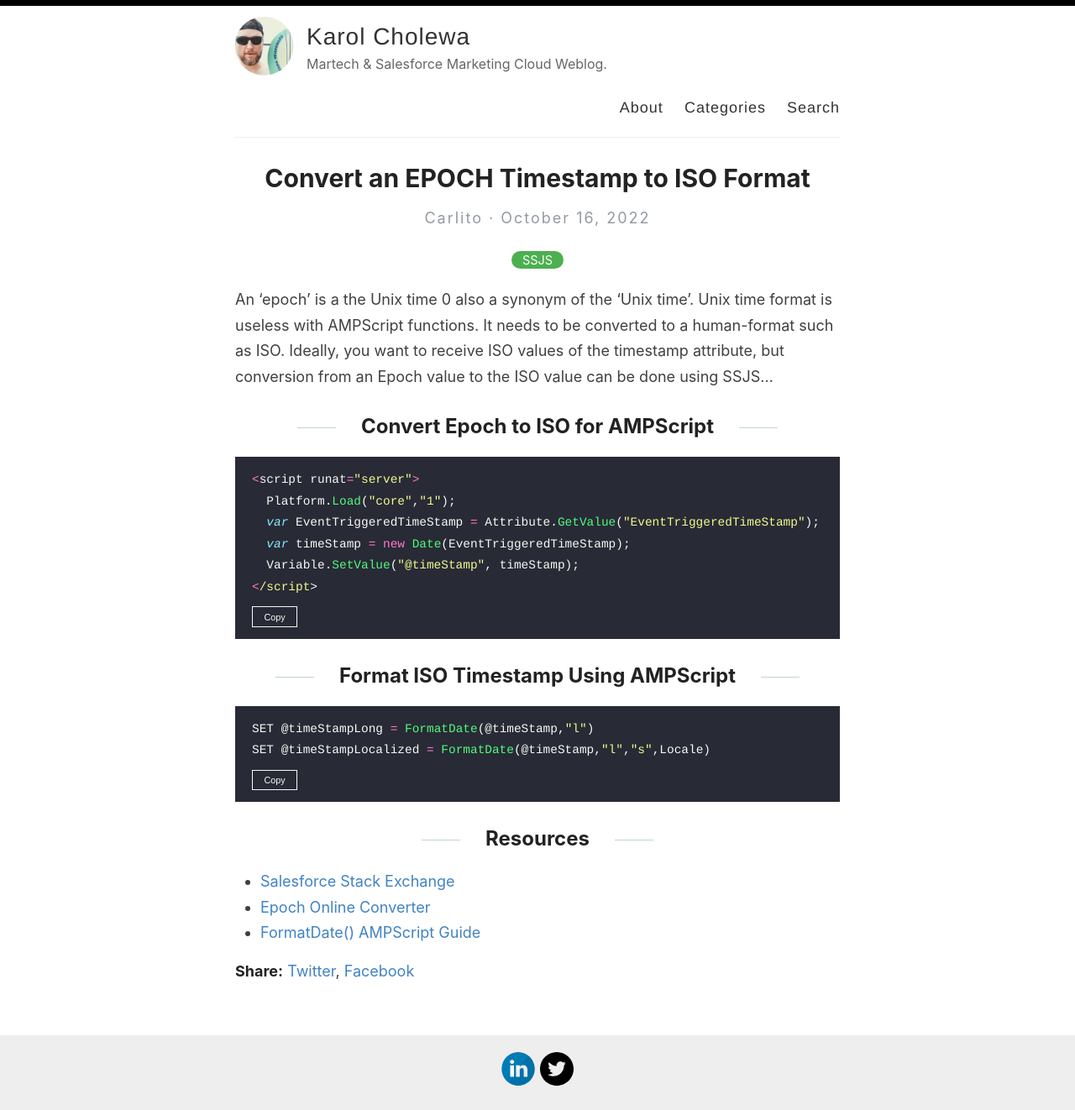
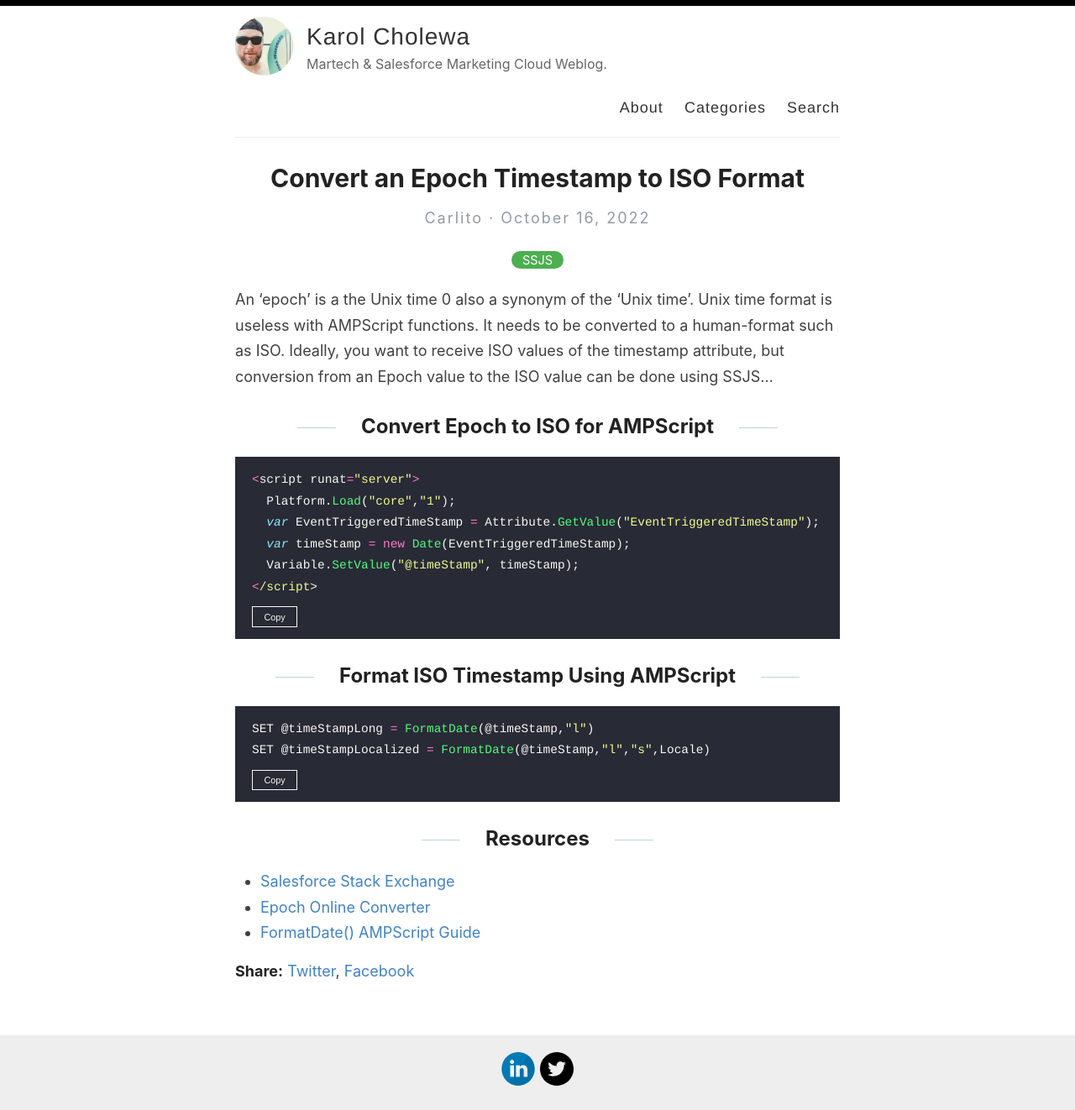
Before and after one commit to karolcholewa/blog, a Jekyll site: the page built from _posts/2022-10-16-epoch-timestamp-to-iso.md, in a window 1280 px wide. Shown: the whole page at 84% size. Built offline with Jekyll 4.4.1, drawn with Linux system fonts in a browser that asks for light colours.

```diff
--- a/_posts/2022-10-16-epoch-timestamp-to-iso.md
+++ b/_posts/2022-10-16-epoch-timestamp-to-iso.md
@@ -1,6 +1,6 @@
 ---
 layout: post
-title: "Convert an EPOCH Timestamp to ISO Format"
+title: "Convert an Epoch Timestamp to ISO Format"
 categories: [SSJS]
 ---
 An 'epoch' is a the Unix time 0 also a synonym of the 'Unix time'. Unix time format is useless with AMPScript functions. It needs to be converted to a human-format such as ISO. Ideally, you want to receive ISO values of the timestamp attribute, but conversion from an Epoch value to the ISO value can be done using SSJS&hellip;
```
